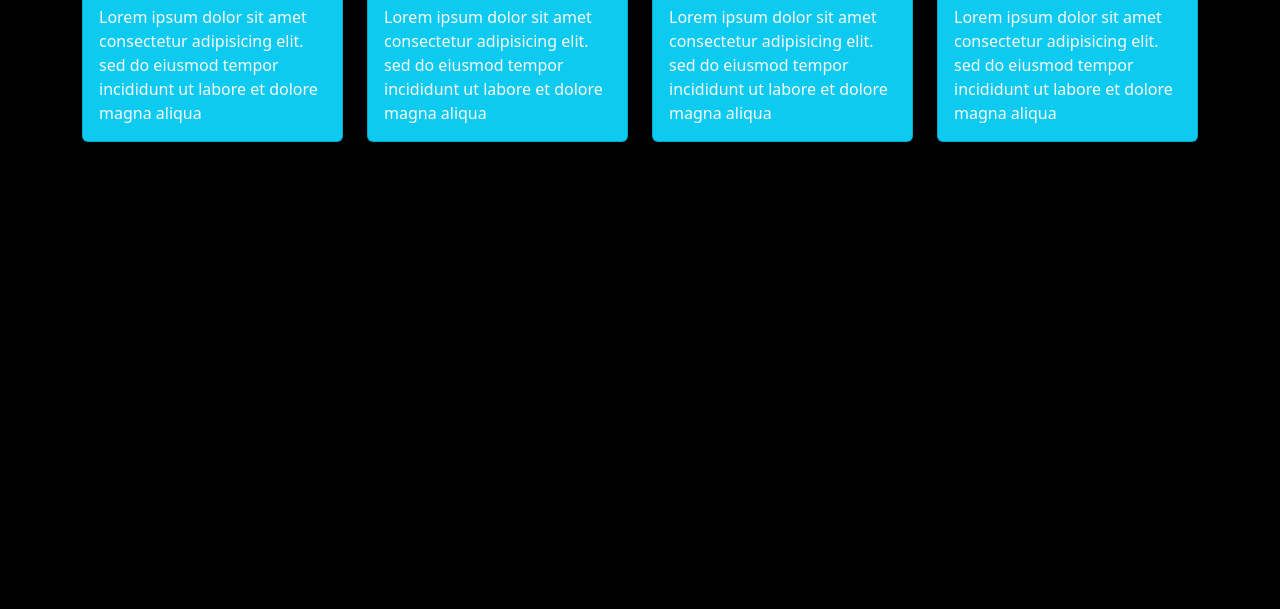
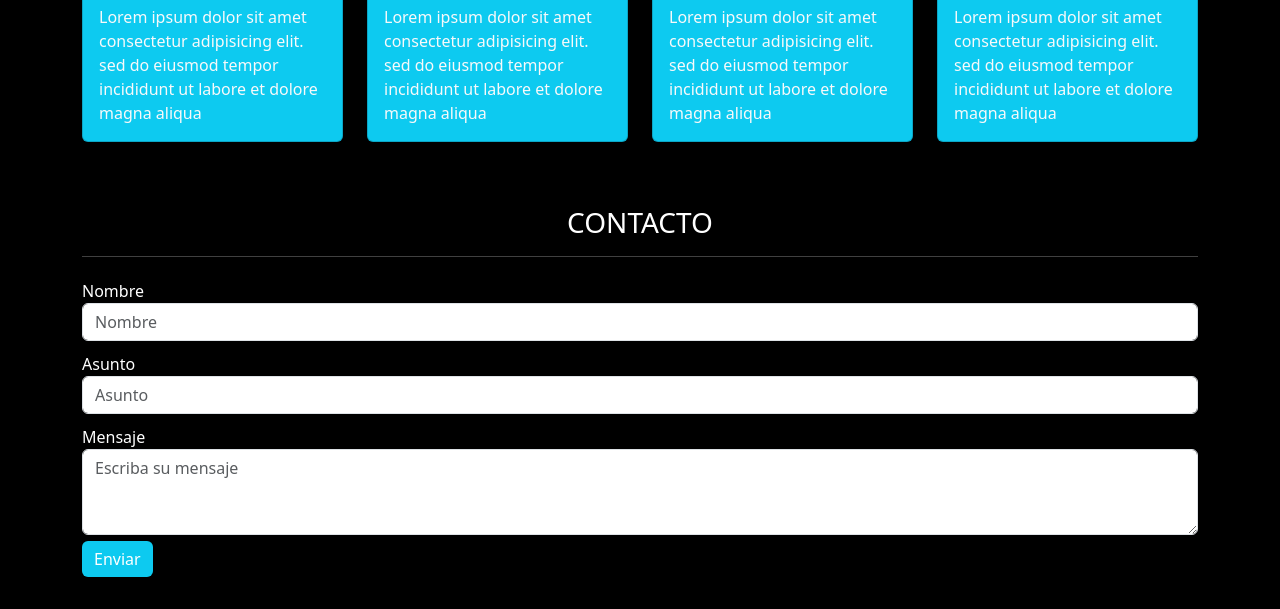
Before and after one commit to AngeloGP15/Desafio_Viajes_Chile, a plain HTML site: page Index.html in a window 1280 px wide. Shown: the part 1875-2484 px from the top of the page. Before the commit the page ends 2025 px from the top, so only its background shows below. Drawn offline with nearby package versions, Linux system fonts and the light colour scheme.

Commit message:
Agregado Sec Contacto

```diff
--- a/Index.html
+++ b/Index.html
@@ -163,9 +163,27 @@
 </section>
 
 
-
 <!--Contacto-->
 
+<section id="contacto" class="container">
+  <h3>CONTACTO</h3>
+    <form id="formulario-contacto">
+      <hr></hr>
+        <div class="form-group">
+          <label for="exampleInputEmail1">Nombre</label>
+          <input type="name" class="form-control" id="exampleInputEmail1" aria-describedby="Nombre" placeholder="Nombre">
+        </div>
+        <div class="form-group">
+          <label for="asunto">Asunto</label>
+          <input type="asunto" class="form-control" id="asunto" placeholder="Asunto">
+        </div>
+        <div class="form-group">
+          <label for="exampleFormControlTextarea1">Mensaje</label>
+          <textarea class="form-control" id="exampleFormControlTextarea1" placeholder="Escriba su mensaje" rows="3"></textarea>
+        </div>
+      <button type="button" class="btn btn-primary boton-enviar btn-responsive" id="enviar-correo" data-placement="right" title="Click para enviar">Enviar</button>
+    </form>
+</section>
 
 
 <!--Footer-->
```
